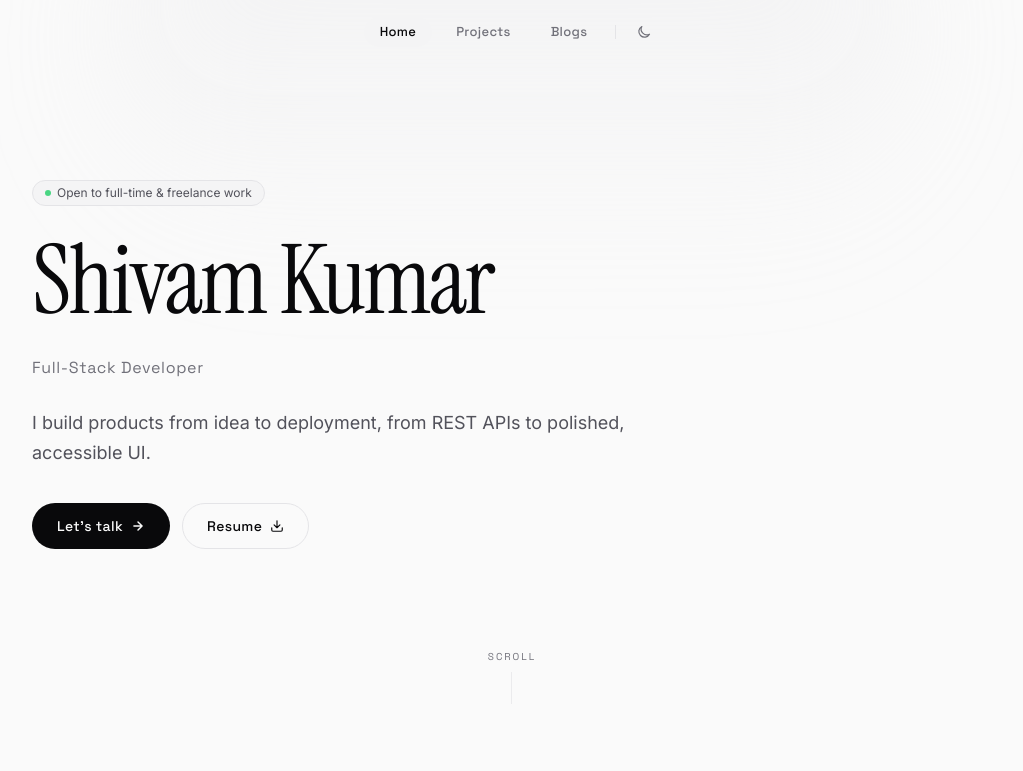
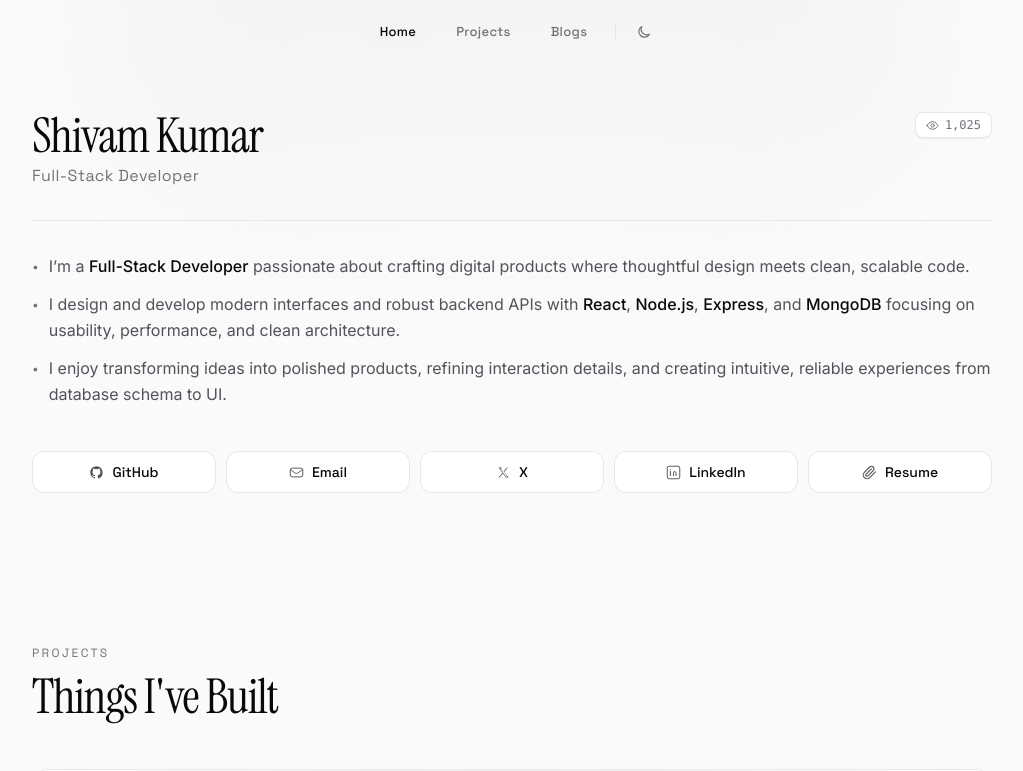
Before and after one commit to shivamkumarlogs/Portfolio, a React (Vite) app: page / in a window 1280 px wide. Shown: the top 771 px of the page, without its empty margins (128-1151 px from the left). Built offline with nearby package versions, Linux system fonts and the light colour scheme.

Commit message:
feat(hero): redesign hero section with view counter and streamline contact links

```diff
--- a/src/components/Icon.jsx
+++ b/src/components/Icon.jsx
@@ -190,6 +190,33 @@ export function Icon({ name, size = 18 }) {
         </svg>
       );
 
+    case "eye":
+      return (
+        <svg
+          {...props}
+          stroke="currentColor"
+          strokeWidth="1.8"
+          strokeLinecap="round"
+          strokeLinejoin="round"
+        >
+          <path d="M2 12s3-7 10-7 10 7 10 7-3 7-10 7-10-7-10-7Z" />
+          <circle cx="12" cy="12" r="3" />
+        </svg>
+      );
+
+    case "paperclip":
+      return (
+        <svg
+          {...props}
+          stroke="currentColor"
+          strokeWidth="1.8"
+          strokeLinecap="round"
+          strokeLinejoin="round"
+        >
+          <path d="m21.44 11.05-9.19 9.19a6 6 0 0 1-8.49-8.49l8.57-8.57A4 4 0 1 1 18 8.84l-8.59 8.57a2 2 0 0 1-2.83-2.83l8.49-8.48" />
+        </svg>
+      );
+
     default:
       return null;
   }
--- a/src/sections/ContactSection.jsx
+++ b/src/sections/ContactSection.jsx
@@ -1,9 +1,6 @@
-import { Icon } from "../components/Icon";
 import { Button } from "../components/Button";
-import { socialLinks } from "../data/siteContent";
 
 export function ContactSection() {
-  const publicSocials = socialLinks.filter((l) => l.icon !== "email");
 
   return (
     <section id="contact" className="relative">
@@ -23,7 +20,8 @@ export function ContactSection() {
                 pointer-events-none absolute inset-x-0 top-0 h-px
                 bg-linear-to-r from-transparent via-(--card-highlight) to-transparent
               "
-            />            <p className="text-sm leading-relaxed text-(--text-secondary) max-w-md mx-auto mb-5">
+            />{" "}
+            <p className="text-sm leading-relaxed text-(--text-secondary) max-w-md mx-auto mb-5">
               I'm open to new opportunities and collaborations. The best way to
               reach me is via email.
             </p>
@@ -34,32 +32,7 @@ export function ContactSection() {
             >
               {" "}
               Send email
-              <Icon name="arrow-right" size={14} />
             </Button>
-          </div>
-
-          <div className="grid gap-2.5 sm:gap-3 sm:grid-cols-2 lg:grid-cols-3">
-            {publicSocials.map((link) => (
-              <a
-                key={link.label}
-                href={link.href}
-                target="_blank"
-                rel="noopener noreferrer"
-                className="flex min-h-14 items-center gap-3 sm:gap-4 rounded-2xl border border-(--border-soft) bg-(--surface) p-3.5 sm:p-4 transition-all duration-300 hover:border-(--border) hover:shadow-lg hover:-translate-y-0.5"
-              >
-                <span className="flex h-10 w-10 shrink-0 items-center justify-center rounded-xl border border-(--border-soft) bg-(--bg-secondary) text-(--text-secondary)">
-                  <Icon name={link.icon} size={18} />
-                </span>
-                <div className="min-w-0">
-                  <p className="font-display text-sm font-medium text-(--text-primary)">
-                    {link.label}
-                  </p>
-                  <p className="text-xs text-(--text-muted) truncate">
-                    {link.detail}
-                  </p>
-                </div>
-              </a>
-            ))}
           </div>
         </div>
       </div>
--- a/src/sections/HeroSection.jsx
+++ b/src/sections/HeroSection.jsx
@@ -1,98 +1,115 @@
-import { Button } from "../components/Button";
+import { useState, useEffect } from "react";
 import { Icon } from "../components/Icon";
-import { profile } from "../data/siteContent";
-
-// Section IDs live in one place — no magic strings drifting across files.
-const SECTIONS = {
-  contact: "contact",
-  projects: "projects",
-};
-
-const scrollToId = (id) =>
-  document
-    .getElementById(id)
-    ?.scrollIntoView({ behavior: "smooth", block: "start" });
-
-const AVAILABILITY_FALLBACK = "Open to full-time & freelance work";
+import { profile, socialLinks } from "../data/siteContent";
 
 export function HeroSection() {
-  const availability = profile.availability ?? AVAILABILITY_FALLBACK;
+  const [views, setViews] = useState(1024);
+
+  // Realistic persistent view counter
+  useEffect(() => {
+    try {
+      const stored = localStorage.getItem("portfolio_views_count");
+      let current = stored ? parseInt(stored, 10) : 1024;
+      if (!sessionStorage.getItem("portfolio_view_counted")) {
+        current += 1;
+        localStorage.setItem("portfolio_views_count", current.toString());
+        sessionStorage.setItem("portfolio_view_counted", "true");
+      }
+      setViews(current);
+    } catch {
+      setViews(1025);
+    }
+  }, []);
 
   return (
-    <section
-      id="hero"
-      className="relative flex min-h-dvh flex-col pt-16 sm:pt-20"
-      aria-labelledby="hero-title"
-    >
-      <div className="flex flex-1 items-center">
-        <div className="mx-auto w-full max-w-5xl px-4 py-12 lg:px-8">
-          <div className="flex flex-col gap-6 sm:gap-7">
-            {/* Decorative dot is hidden from AT; the sentence is the real content. */}
-            <span className="inline-flex w-fit items-center gap-1.5 rounded-full border border-(--border) bg-(--bg-secondary) px-3 py-1 text-xs text-(--text-secondary)">
-              <span
-                aria-hidden="true"
-                className="h-1.5 w-1.5 rounded-full bg-green-500 animate-pulse"
-              />
-              {availability}
-            </span>
+    <section id="hero" className="relative pt-24 sm:pt-28 pb-12" aria-labelledby="hero-title">
+      <div className="mx-auto w-full max-w-5xl px-4 lg:px-8">
+        {/* Main Card / Container with subtle craft border */}
+        <div className="space-y-8">
 
+          {/* Header Block: Name + Role + View Count & Status */}
+          <div className="flex flex-wrap items-start justify-between gap-4">
+            <div>
               <h1
                 id="hero-title"
-              className="font-serif-accent text-5xl sm:text-7xl lg:text-8xl tracking-tight leading-[0.98] text-(--text-primary)"
+                className="font-serif-accent text-3xl sm:text-4xl lg:text-5xl tracking-tight text-(--text-primary) font-medium"
               >
                 {profile.name}
               </h1>
-
-            <p className="font-display text-sm sm:text-base tracking-[0.04em] text-(--text-muted)">
+              <p className="mt-1 font-display text-sm sm:text-base text-(--text-muted) tracking-wide">
                 {profile.strapline}
               </p>
+            </div>
 
-            <p className="max-w-2xl text-base sm:text-lg leading-relaxed text-(--text-secondary)">
-              {profile.heroDescription}
-            </p>
-
-            <div className="flex flex-col gap-3 pt-2 sm:flex-row sm:flex-wrap">
-              <Button
-                variant="primary"
-                className="w-full sm:w-auto"
-                onClick={() => scrollToId(SECTIONS.contact)}
+            {/* Top Right: View Count Badge */}
+            <div>
+              <div
+                title="Total Profile Views"
+                className="inline-flex items-center gap-1.5 rounded-lg border border-(--border-soft) bg-(--surface) px-2.5 py-1 text-xs font-mono text-(--text-muted) shadow-xs transition-colors hover:border-(--border) hover:text-(--text-secondary)"
               >
-                Let&rsquo;s talk
-                <Icon name="arrow-right" size={14} aria-hidden="true" />
-              </Button>
-
-              <Button
-                variant="secondary"
-                href="/Shivam_Kumar_Resume.pdf"
-                className="w-full sm:w-auto"
-              >
-                Resume
-                <Icon name="download" size={14} aria-hidden="true" />
-              </Button>
-            </div>
+                <Icon name="eye" size={13} />
+                <span className="tabular-nums font-medium">{views.toLocaleString()}</span>
               </div>
             </div>
           </div>
 
-      {/* Real anchor so it works without JS / is middle-clickable / shows in status bar. */}
-      <div className="flex justify-center pb-28 sm:pb-24">
+          {/* Solid Hairline Separator */}
+          <div className="border-t border-(--border-soft)" aria-hidden="true" />
+
+          {/* Story / Bullet Points */}
+          <ul className="space-y-3 text-sm sm:text-base leading-relaxed text-(--text-secondary) font-sans">
+            <li className="flex items-start gap-2.5">
+              <span className="text-(--text-muted) select-none mt-1.5 text-xs">•</span>
+              <span>
+                I&rsquo;m a <strong className="font-medium text-(--text-primary)">Full-Stack Developer</strong> passionate about crafting digital products where thoughtful design meets clean, scalable code.
+              </span>
+            </li>
+
+            <li className="flex items-start gap-2.5">
+              <span className="text-(--text-muted) select-none mt-1.5 text-xs">•</span>
+              <span>
+                I design and develop modern interfaces and robust backend APIs with <strong className="font-medium text-(--text-primary)">React</strong>, <strong className="font-medium text-(--text-primary)">Node.js</strong>, <strong className="font-medium text-(--text-primary)">Express</strong>, and <strong className="font-medium text-(--text-primary)">MongoDB</strong> focusing on usability, performance, and clean architecture.
+              </span>
+            </li>
+
+            <li className="flex items-start gap-2.5">
+              <span className="text-(--text-muted) select-none mt-1.5 text-xs">•</span>
+              <span>
+                I enjoy transforming ideas into polished products, refining interaction details, and creating intuitive, reliable experiences from database schema to UI.
+              </span>
+            </li>
+          </ul>
+
+          {/* Links / Contact Grid in 1 Single Line */}
+          <div className="pt-2">
+            <div className="flex overflow-x-auto pb-2 pt-1 -mx-4 px-4 sm:mx-0 sm:px-0 lg:grid lg:grid-cols-5 gap-2.5 scrollbar-none">
+              {[
+                ...socialLinks,
+                {
+                  label: "Resume",
+                  href: "/Shivam_Kumar_Resume.pdf",
+                  icon: "paperclip",
+                },
+              ].map((link) => (
                 <a
-          href={`#${SECTIONS.projects}`}
-          onClick={(e) => {
-            e.preventDefault();
-            scrollToId(SECTIONS.projects);
-          }}
-          aria-label="Scroll to projects"
-          className="flex flex-col items-center gap-2 text-(--text-muted) transition-colors hover:text-(--text-primary)"
+                  key={link.label}
+                  href={link.href}
+                  target={link.href.startsWith("http") || link.href.endsWith(".pdf") ? "_blank" : undefined}
+                  rel={link.href.startsWith("http") || link.href.endsWith(".pdf") ? "noopener noreferrer" : undefined}
+                  className="group flex shrink-0 min-w-[120px] lg:min-w-0 flex-1 items-center justify-center gap-2 rounded-xl border border-(--border-soft) bg-(--surface) py-2.5 px-3 transition-all duration-300 hover:border-(--border) hover:bg-(--bg-secondary) hover:-translate-y-0.5"
                 >
-          <span className="font-display text-[10px] uppercase tracking-[0.2em]">
-            Scroll
+                  <span className="text-(--text-secondary) group-hover:text-(--text-primary) transition-colors">
+                    <Icon name={link.icon} size={15} />
                   </span>
-          <span
-            aria-hidden="true"
-            className="h-8 w-px bg-(--border) animate-pulse"
-          />
+                  <span className="font-display text-xs sm:text-sm font-medium text-(--text-primary) truncate">
+                    {link.label}
+                  </span>
                 </a>
+              ))}
+            </div>
+          </div>
+
+        </div>
       </div>
     </section>
   );
```
Lines whose indentation alone changed are shown as unchanged.
